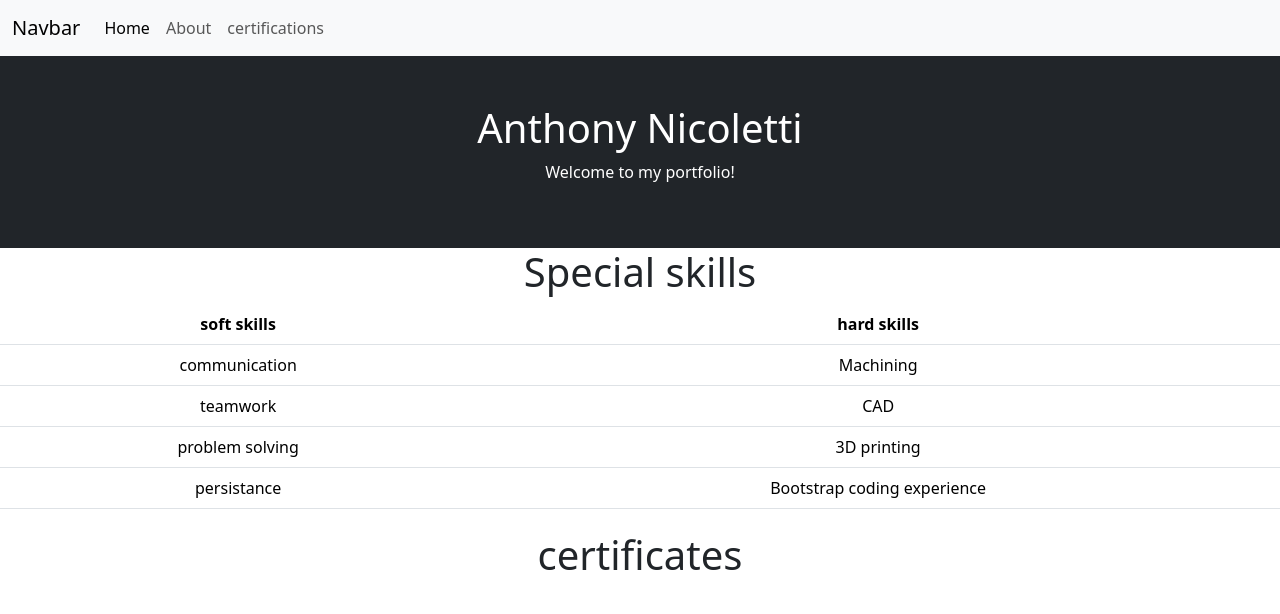
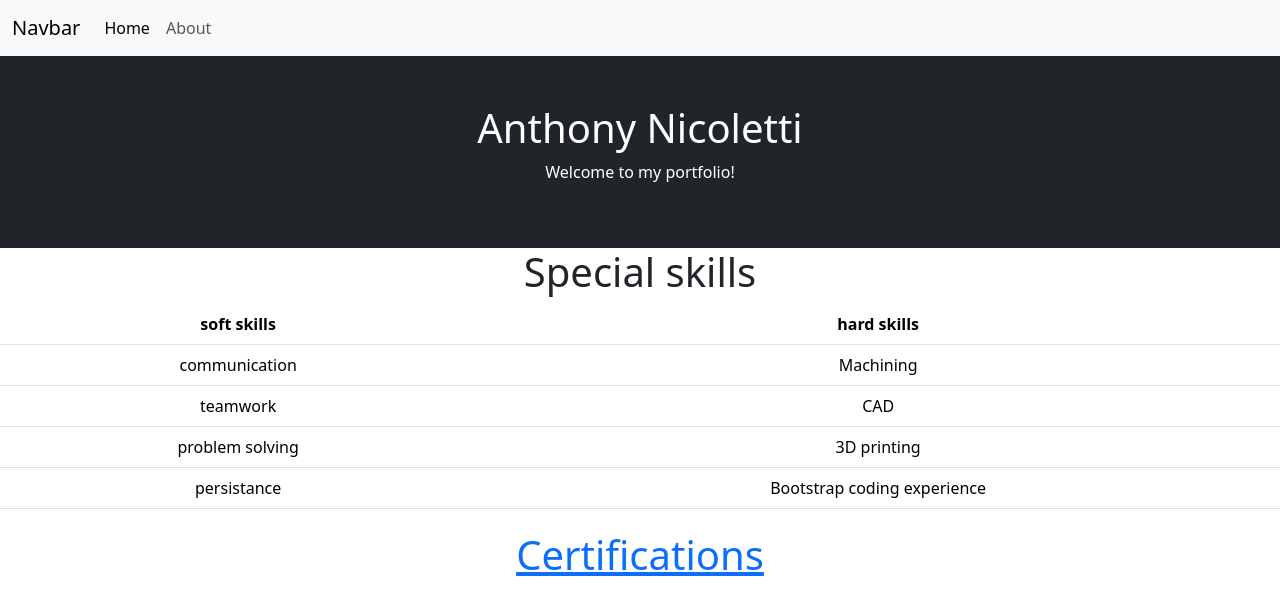
Before and after one commit to melodymind360/Portfolio, a plain HTML site: page index.html in a window 1280 px wide. Drawn offline with nearby package versions, Linux system fonts and the light colour scheme.

Commit message:
certificate

```diff
--- a/index.html
+++ b/index.html
@@ -69,7 +69,7 @@
 
 <div
 class="text-center">
-<p  class="fs-1" class="bold">certificates</p>
+ <a     class="fs-1" class="bold" href="certifications.html"> Certifications</a>
 </div>
 
 
--- a/navbar.html
+++ b/navbar.html
@@ -25,7 +25,7 @@
             <div class="navbar-nav">
                 <a class="nav-link active" aria-current="page" href="index.html">Home</a>
                 <a class="nav-link" href="about.html">About</a>
-                 <a class="nav-link" href="certifications.html">certifications</a>
+
             </div>
         </div>
     </div>
```
